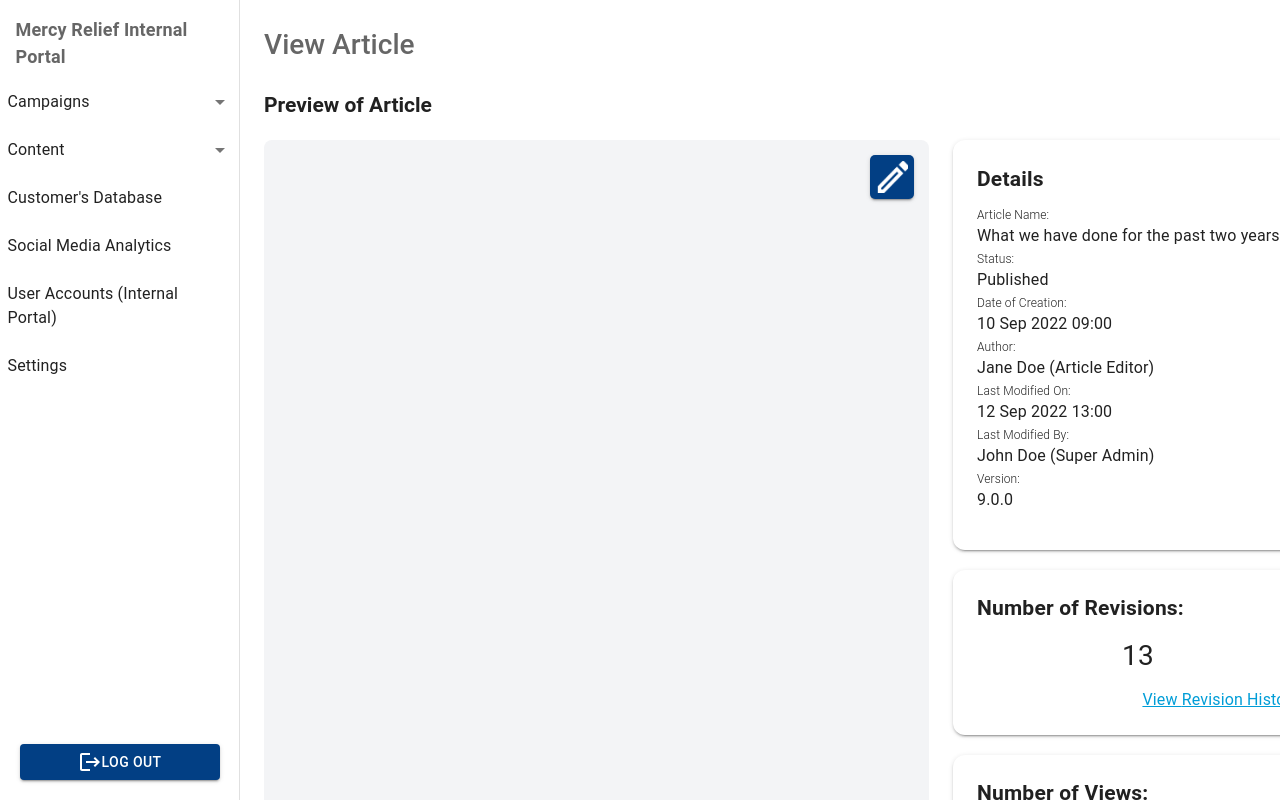
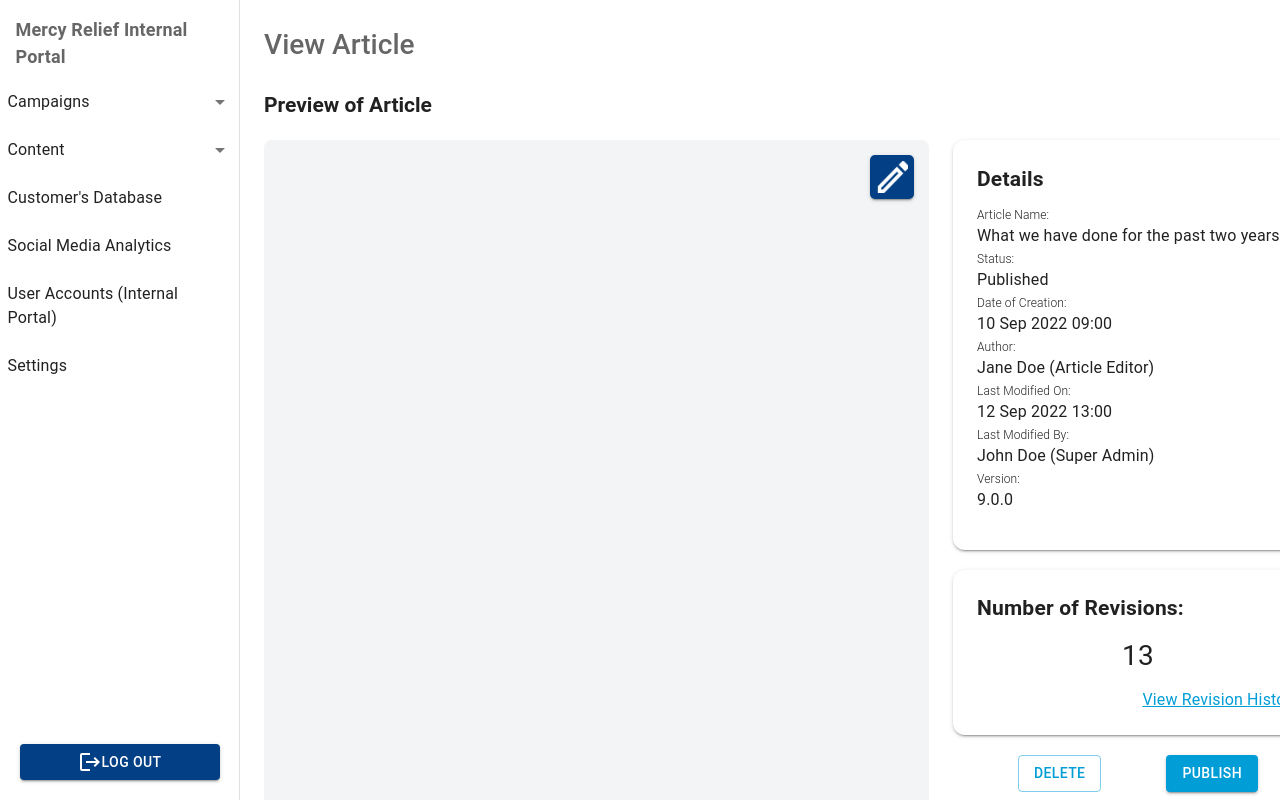
Before and after one commit to dsc-project-mr/mr-fe-internal, a Next.js app: page /articles/1 in a window 1280 px wide. Shown: the top 800 px of the page. Built offline with nearby package versions, Linux system fonts and the light colour scheme.

Commit message:
refactor: Use CampaignStatus enum for articles

```diff
--- a/components/ViewArticlePage/Buttons/ButtonsPanel.tsx
+++ b/components/ViewArticlePage/Buttons/ButtonsPanel.tsx
@@ -1,20 +1,24 @@
 import { Box } from '@mui/system'
+import { CampaignStatus } from 'constants/campaign'
 import ArchiveButton from './ArchiveButton'
 import DeleteButton from './DeleteButton'
 import PublishButton from './PublishButton'
 
-const ButtonsPanel = ({ articleType }: { articleType: string }) => {
+const ButtonsPanel = ({ articleType }: { articleType: CampaignStatus }) => {
   return (
     <>
       <Box
         sx={{
           display: 'flex',
           justifyContent: 'space-evenly',
-          textTransform: 'uppercase',
         }}
       >
         <DeleteButton />
-        {articleType == 'Published' ? <ArchiveButton /> : <PublishButton />}
+        {articleType == CampaignStatus.PUBLISHED ? (
+          <ArchiveButton />
+        ) : (
+          <PublishButton />
+        )}
       </Box>
     </>
   )
--- a/components/ViewArticlePage/index.tsx
+++ b/components/ViewArticlePage/index.tsx
@@ -4,11 +4,14 @@ import ArticlePanel from './ArticlePanel'
 import ButtonsPanel from './Buttons/ButtonsPanel'
 import DetailsPanel from './DetailsPanel'
 import ArticleCountPanel, { CountType } from './ArticleCountPanel'
+import { CampaignStatus } from 'constants/campaign'
 
 const ViewArticlePage = () => {
   // Some code to ping backend for article data
 
-  const [articleType, setArticleType] = useState<string>('Published')
+  const [articleType, setArticleType] = useState<CampaignStatus>(
+    CampaignStatus.DRAFT
+  )
 
   return (
     <>
@@ -42,7 +45,9 @@ const ViewArticlePage = () => {
           <Grid width={370}>
             <DetailsPanel />
             <ArticleCountPanel count={13} countType={CountType.REVISION} />
-            <ArticleCountPanel count={100} countType={CountType.VIEWS} />
+            {!(articleType == CampaignStatus.DRAFT) && (
+              <ArticleCountPanel count={100} countType={CountType.VIEWS} />
+            )}
             <ButtonsPanel articleType={articleType} />
           </Grid>
         </Grid>
```
